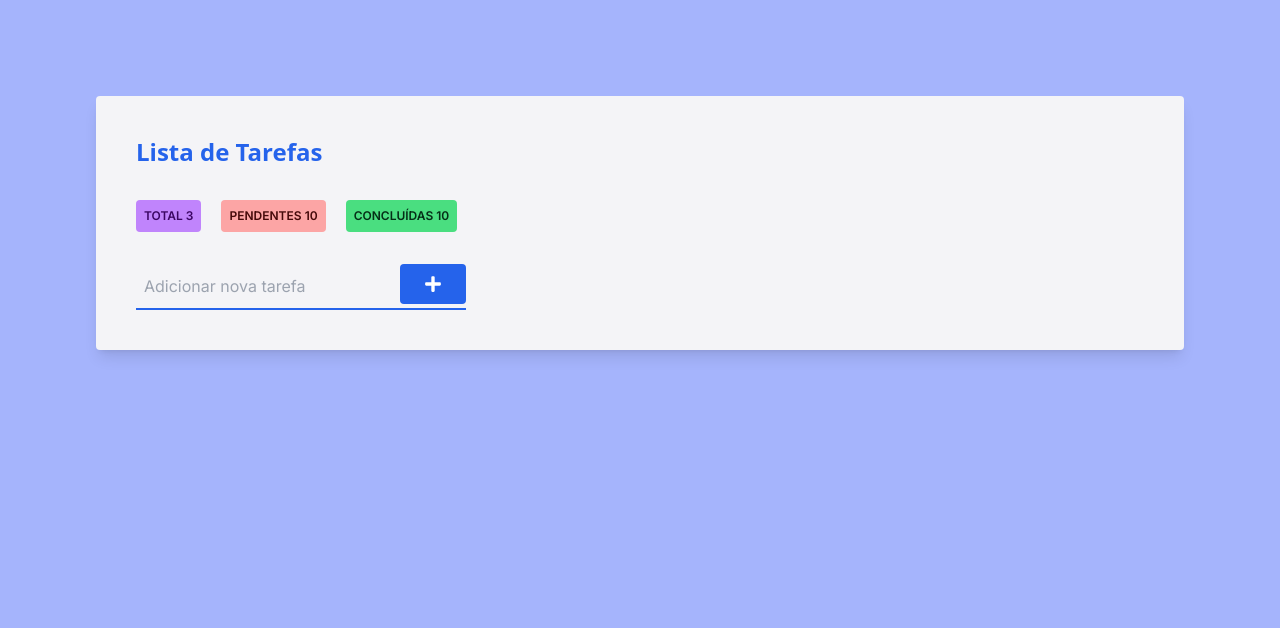
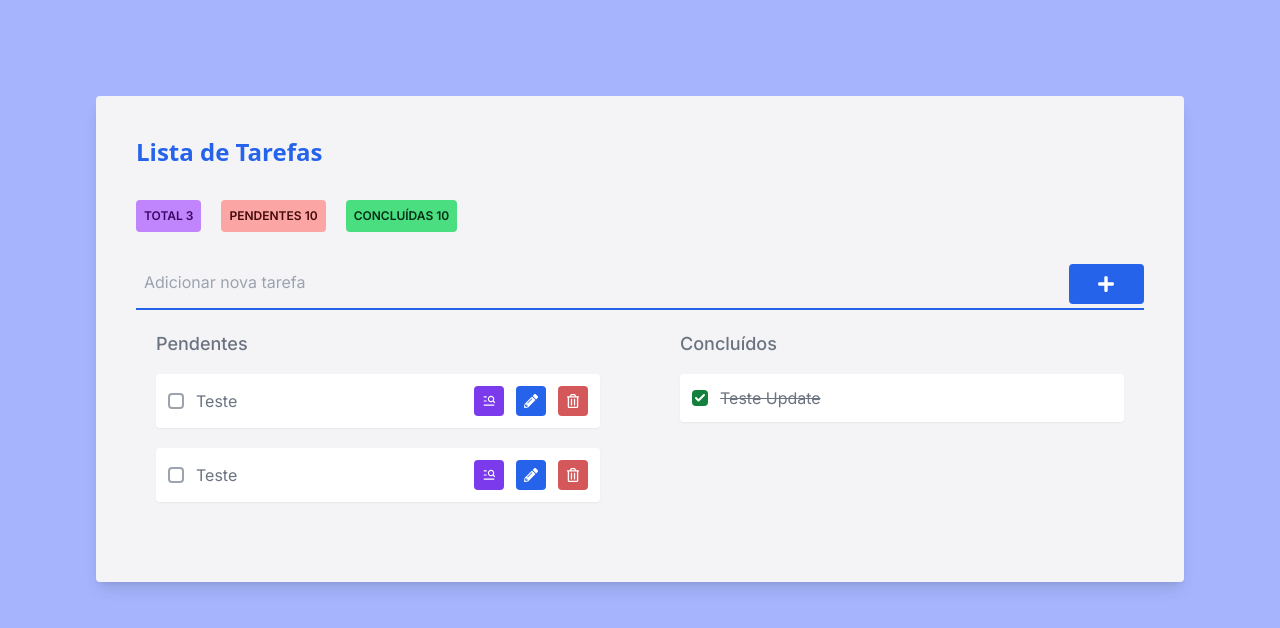
Before and after one commit to lennondaniel/desafio-fullstack, a Next.js app in the folder frontend/: page / in a window 1280 px wide. Shown: the top 628 px of the page. Built offline with nearby package versions, Linux system fonts and the light colour scheme.

Commit message:
feat: add task component in page

```diff
--- a/frontend/src/app/page.tsx
+++ b/frontend/src/app/page.tsx
@@ -1,14 +1,16 @@
 'use client'
 import Header from "@/components/Header";
+import Tasks from "@/components/Tasks";
 
 export default function Home() {
   const addTask = (task: string) => {
 
   }
   return (
-    <main className="flex min-h-screen flex-col bg-indigo-300 items-center justify-between p-24">
-      <div className="container card shadow-lg bg-bright rounded flex justify-start p-10">
+    <main className="min-h-screen bg-indigo-300 items-center p-24">
+      <div className="container card shadow-lg bg-bright rounded flex flex-col p-10">
         <Header addTask={addTask} />
+        <Tasks />
       </div>
     </main>
   );
```
